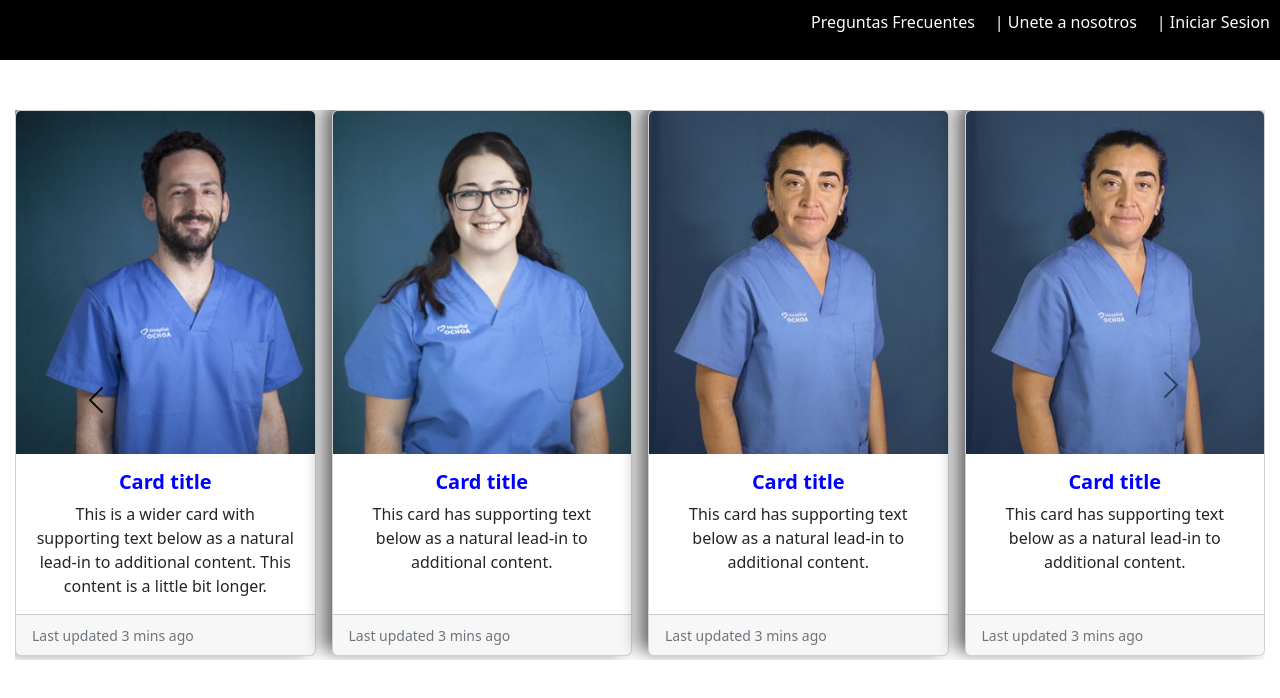
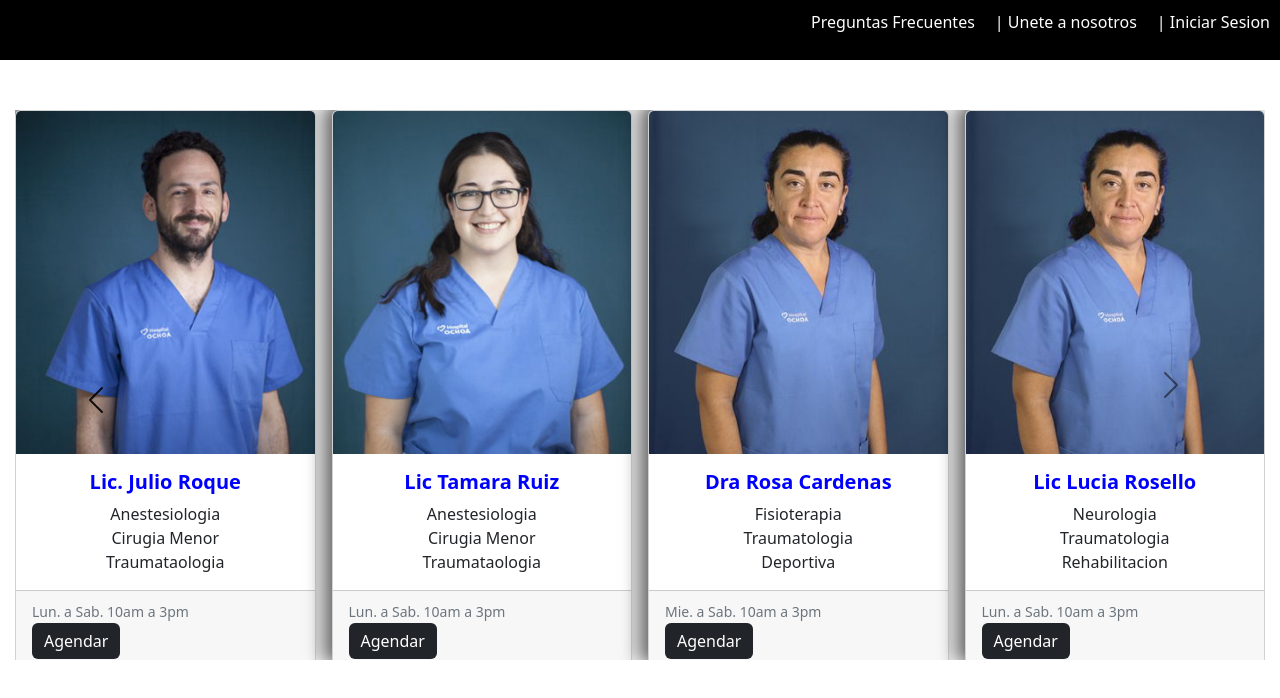
Before and after one commit to angelsanchezh/experimentos, a React (Create React App) app: page / in a window 1280 px wide. Both pictures are taken after a click on the button "Previous". Shown: the top 698 px of the page. Built offline with nearby package versions, Linux system fonts and the light colour scheme.

Commit message:
slidertres

```diff
--- a/src/Components/Slider/Slider.js
+++ b/src/Components/Slider/Slider.js
@@ -115,11 +115,16 @@ const Slider = () => {
        <div className="card h-100">
       <img src= {Druno} className="card-img-top" alt="..."/>
       <div className="card-body">
-        <h5 className="card-title">Card title</h5>
-        <p className="card-text">This is a wider card with supporting text below as a natural lead-in to additional content. This content is a little bit longer.</p>
+        <h5 className="card-title">Lic. Pedro Castillo</h5>
+        <p className="card-text">
+        Podologia
+        <br />Reumatologia
+        <br />Kinesiologo
+            </p>
       </div>
       <div className="card-footer">
-        <small className="text-muted">Last updated 3 mins ago</small>
+        <small className="text-muted">Jue. a Sab. 10am a 3pm</small>
+        <button type="button" class="btn btn-dark">Agendar</button>
       </div>
     </div>
        </div>
@@ -128,11 +133,16 @@ const Slider = () => {
     <div className="card h-100">
       <img src={Drdos} className="card-img-top" alt="..."/>
       <div className="card-body">
-        <h5 className="card-title">Card title</h5>
-        <p className="card-text">This card has supporting text below as a natural lead-in to additional content.</p>
+        <h5 className="card-title">Lic.Francisco Vega</h5>
+        <p className="card-text">
+              Neurologia
+        <br />Radiologia
+        <br />Traumatologia
+        </p>
       </div>
       <div className="card-footer">
-        <small className="text-muted">Last updated 3 mins ago</small>
+        <small className="text-muted">Lun. a Sab. 9am a 3pm</small>
+        <button type="button" class="btn btn-dark">Agendar</button>
       </div>
     </div>
        </div>
@@ -142,11 +152,16 @@ const Slider = () => {
     <div className="card h-100">
       <img src={Drseis} class="card-img-top" alt="..."/>
       <div className="card-body">
-        <h5 className="card-title">Card title</h5>
-        <p className="card-text">This card has supporting text below as a natural lead-in to additional content.</p>
+        <h5 className="card-title">Dra Julia Ramos</h5>
+        <p className="card-text">
+        Fisioterapia
+        <br />Traumatologia
+        <br /> Deportiva
+        </p>
       </div>
       <div className="card-footer">
-        <small className="text-muted">Last updated 3 mins ago</small>
+        <small className="text-muted">Jue. a Sab. 10am a 3pm</small>
+        <button type="button" class="btn btn-dark">Agendar</button>
       </div>
     </div>
        </div>
@@ -155,11 +170,17 @@ const Slider = () => {
     <div className="card h-100">
       <img src={Drnueve} class="card-img-top" alt="..."/>
       <div className="card-body">
-        <h5 className="card-title">Card title</h5>
-        <p className="card-text">This card has supporting text below as a natural lead-in to additional content.</p>
+        <h5 className="card-title">Dra Rosario Juarez</h5>
+        <p className="card-text">
+        Traumatolgia
+        <br />Cirugia Menor
+        <br /> Neurologia
+
+        </p>
       </div>
       <div className="card-footer">
-        <small className="text-muted">Last updated 3 mins ago</small>
+        <small className="text-muted">Jue. a Sab. 10am a 3pm</small>
+        <button type="button" class="btn btn-dark">Agendar</button>
       </div>
     </div>
        </div>
@@ -175,11 +196,18 @@ const Slider = () => {
        <div className="card h-100">
       <img src={Drsiete} className="card-img-top" alt="..."/>
       <div className="card-body">
-        <h5 className="card-title">Card title</h5>
-        <p className="card-text">This is a wider card with supporting text below as a natural lead-in to additional content. This content is a little bit longer.</p>
+        <h5 className="card-title">Lic. Julio Roque</h5>
+        <p className="card-text">
+        Anestesiologia
+        <br />Cirugia Menor
+        <br />Traumataologia
+
+        </p>
       </div>
       <div className="card-footer">
-        <small className="text-muted">Last updated 3 mins ago</small>
+        <small className="text-muted">
+        Lun. a Sab. 10am a 3pm</small>
+        <button type="button" class="btn btn-dark">Agendar</button>
       </div>
     </div>
        </div>
@@ -188,11 +216,17 @@ const Slider = () => {
     <div className="card h-100">
       <img src={Drocho} className="card-img-top" alt="..."/>
       <div className="card-body">
-        <h5 className="card-title">Card title</h5>
-        <p className="card-text">This card has supporting text below as a natural lead-in to additional content.</p>
+        <h5 className="card-title">Lic Tamara Ruiz</h5>
+        <p className="card-text">
+        Anestesiologia
+        <br />Cirugia Menor
+        <br />Traumataologia
+
+        </p>
       </div>
       <div className="card-footer">
-        <small className="text-muted">Last updated 3 mins ago</small>
+        <small className="text-muted">Lun. a Sab. 10am a 3pm</small>
+        <button type="button" class="btn btn-dark">Agendar</button>
       </div>
     </div>
        </div>
@@ -202,11 +236,14 @@ const Slider = () => {
     <div className="card h-100">
       <img src={Drnueve} class="card-img-top" alt="..."/>
       <div className="card-body">
-        <h5 className="card-title">Card title</h5>
-        <p className="card-text">This card has supporting text below as a natural lead-in to additional content.</p>
+        <h5 className="card-title">Dra Rosa Cardenas</h5>
+        <p className="card-text">  Fisioterapia
+        <br />Traumatologia
+        <br /> Deportiva  </p>
       </div>
       <div className="card-footer">
-        <small className="text-muted">Last updated 3 mins ago</small>
+        <small className="text-muted">Mie. a Sab. 10am a 3pm</small>
+        <button type="button" class="btn btn-dark">Agendar</button>
       </div>
     </div>
        </div>
@@ -215,11 +252,17 @@ const Slider = () => {
     <div className="card h-100">
       <img src={Drnueve} class="card-img-top" alt="..."/>
       <div className="card-body">
-        <h5 className="card-title">Card title</h5>
-        <p className="card-text">This card has supporting text below as a natural lead-in to additional content.</p>
+        <h5 className="card-title">Lic Lucia Rosello</h5>
+        <p className="card-text">
+        Neurologia
+        <br />Traumatologia
+        <br /> Rehabilitacion
+
+        </p>
       </div>
       <div className="card-footer">
-        <small className="text-muted">Last updated 3 mins ago</small>
+        <small className="text-muted">Lun. a Sab. 10am a 3pm</small>
+        <button type="button" class="btn btn-dark">Agendar</button>
       </div>
     </div>
        </div>
```
